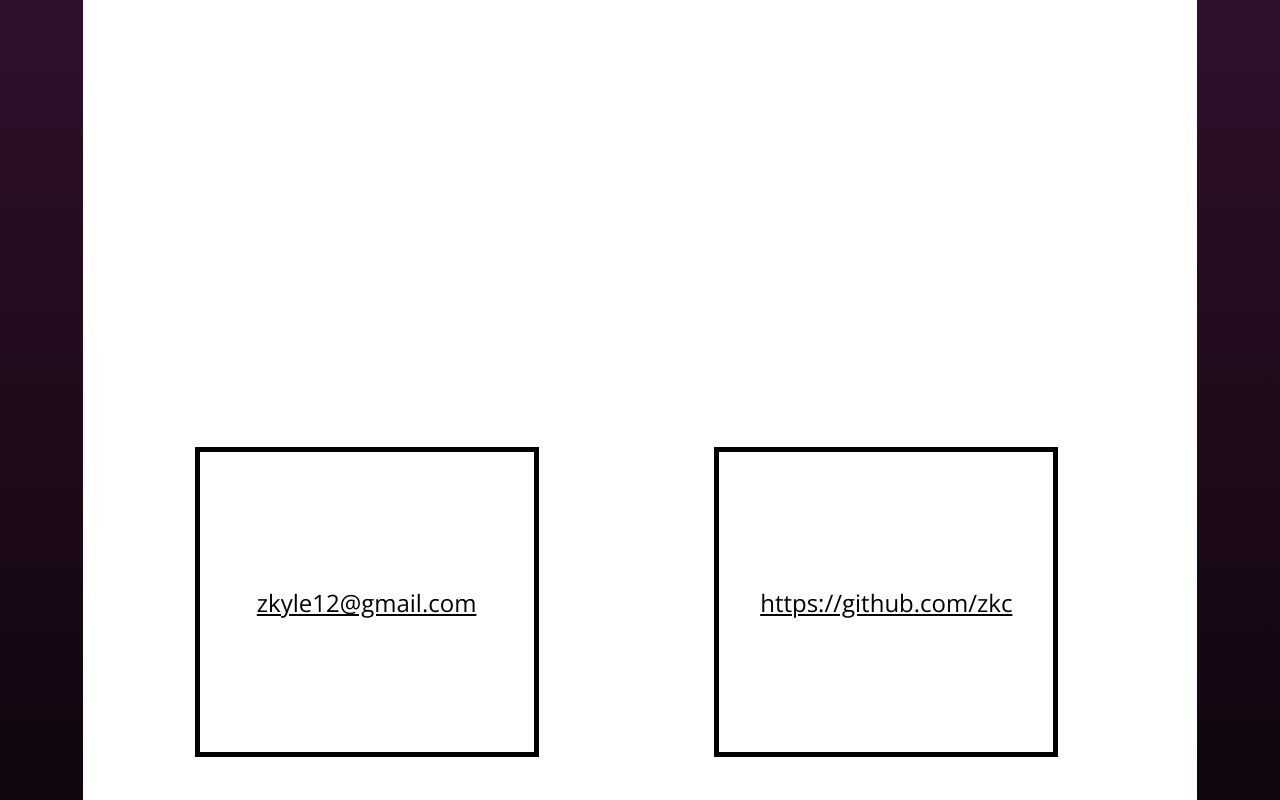
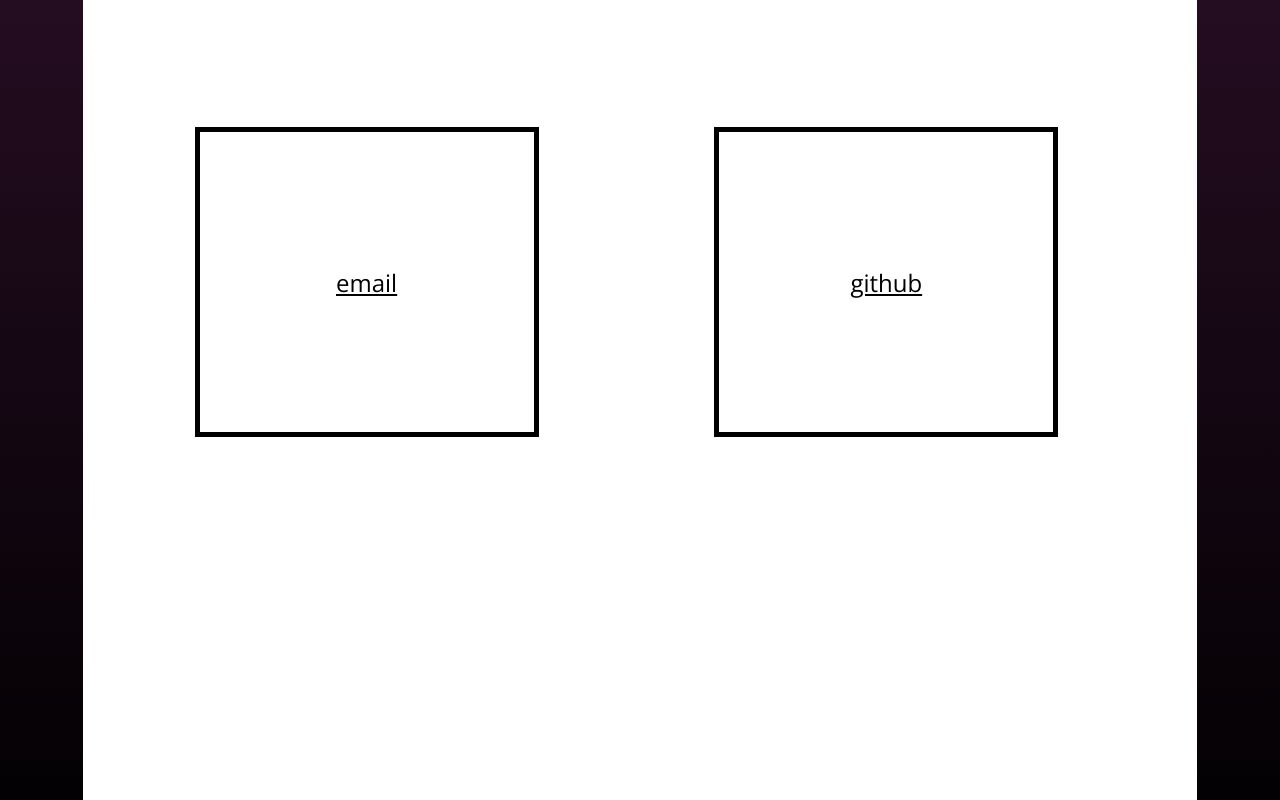
Before and after one commit to zkc/fyi, a React (Create React App) app: page / in a window 1280 px wide. Shown: the part 7860-8660 px from the top of the page. Built offline with nearby package versions, Linux system fonts and the light colour scheme.

Commit message:
Fix for mobile

```diff
--- a/src/Components/Contact.js
+++ b/src/Components/Contact.js
@@ -5,9 +5,8 @@
 
 const Contact = ({ email, github }) => (
   <section id="contact" className="contact">
-  {/* fix this link you */}
-    <a href={`mailto:${email}?Subject=Contact%20Kyle`} className="contact-link">{email}</a>
-    <a href={github} className="contact-link">{github}</a>
+    <a href={`mailto:${email}?Subject=Contact%20Kyle`} className="contact-link">email</a>
+    <a href={github} className="contact-link">github</a>
   </section>
 )
 
--- a/src/Style/App.css
+++ b/src/Style/App.css
@@ -93,7 +93,13 @@
 
   display: grid;
   grid-auto-rows: 150vh;
-  margin-bottom: 50vh;
+  margin-bottom: 10vh;
+}
+
+@media (max-width: 700px) {
+  .projects {
+    display: none;
+  }
 }
 
 .single-project {
@@ -122,12 +128,25 @@
   text-align: center;
 }
 
+@media (max-width: 610px) {
+  .header {
+    font-size: 10vw;
+  }
+
+  .quote {
+    font-size:2em;
+  }
+
+  .bio {
+    font-size: 1.3em;
+  }
+}
 
 
 
 
 /* //// Navigator */
-
+/*
 .navigator {
   position: fixed;
   left: 7vw;
@@ -136,10 +155,10 @@
   width: 100px;
   height: 100px;
 
-  /* animation: fadein 5s ease-in; */
+  animation: fadein 5s ease-in;
 
   box-sizing: border-box;
-  /* animation: name duration timing-function delay iteration-count direction fill-mode; */
+  animation: name duration timing-function delay iteration-count direction fill-mode;
 }
 
 @keyframes fadein {
@@ -179,14 +198,4 @@
   border: solid black 3px;
   border-left-width: 6px;
   border-bottom-width: 5px;
-}
-
-@media (max-width: 610px) {
-  .header {
-    font-size: 10vw;
-  }
-
-  .quote {
-    font-size:2em;
-  }
-}
+} */
```
